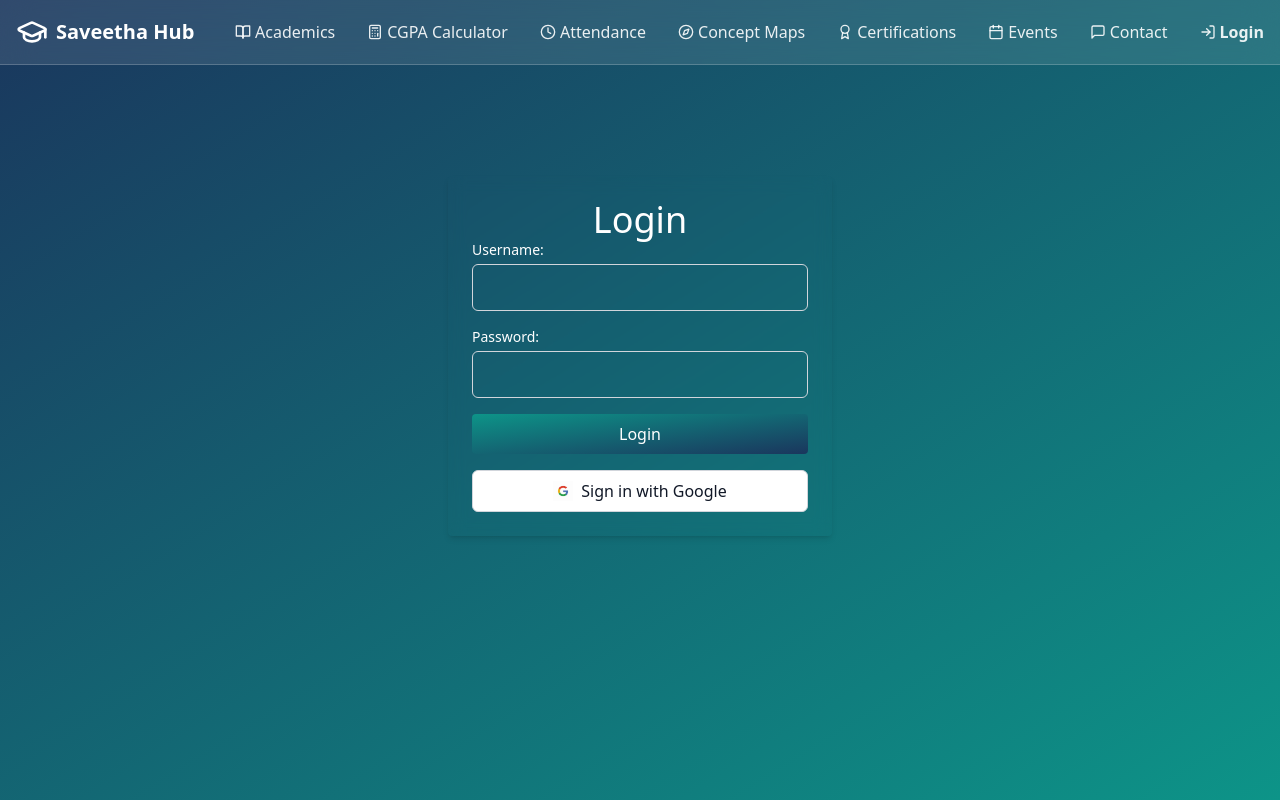
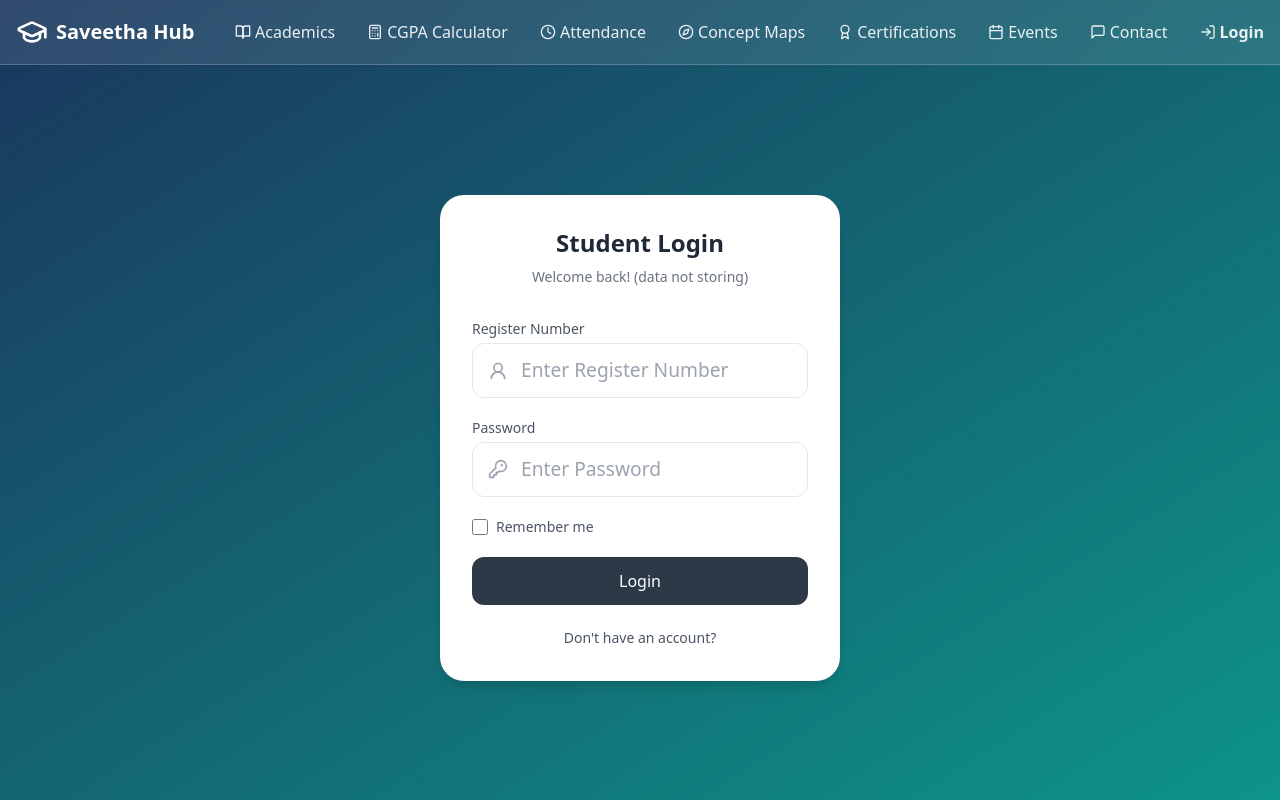
Before and after one commit to ComradeMohan/saveethahub, a React (Vite) app: page /login in a window 1280 px wide. Built offline with nearby package versions, Linux system fonts and the light colour scheme.

Commit message:
Update LoginPage.tsx

```diff
--- a/src/pages/LoginPage.tsx
+++ b/src/pages/LoginPage.tsx
@@ -1,19 +1,125 @@
-// src/pages/LoginPage.tsx
-
-import React from 'react';
-import LoginForm from '../components/LoginForm';
+import React, { useState } from 'react';
+import { UserRound, KeyRound } from 'lucide-react';
+import { useNavigate } from 'react-router-dom';
 
 interface Props {
-    setUser: (user: { username: string }) => void; // Define the prop type
+    setUser: (user: { username: string }) => void; // Function to set user in parent component
 }
 
-const LoginPage: React.FC<Props> = ({ setUser }) => {
+const Login: React.FC<Props> = ({ setUser }) => {
+    const navigate = useNavigate();
+    const [formData, setFormData] = useState({
+        registerNumber: '',
+        password: '',
+        rememberMe: false
+    });
+
+    const handleSubmit = (event: React.FormEvent) => {
+        event.preventDefault();
+
+        // **No Authentication Check** - Directly set the user
+        setUser({ username: formData.registerNumber });  // Set the user with registration number
+
+        // Clear inputs after submission
+        setFormData({
+            registerNumber: '',
+            password: '',
+            rememberMe: false
+        });
+
+        // Navigate to the home page
+        navigate('/home'); // Redirect to home page
+
+    };
+
+    const handleInputChange = (e: React.ChangeEvent<HTMLInputElement>) => {
+        const value = e.target.type === 'checkbox' ? e.target.checked : e.target.value;
+        setFormData({
+            ...formData,
+            [e.target.name]: value
+        });
+    };
+
     return (
-        <div className="mx-auto mt-24 flex justify-center">
+        <div className="min-h-[89.5vh]  flex flex-col items-center justify-center ">
+            <div className="w-full max-w-[400px] bg-white rounded-3xl shadow-lg p-8">
+                <div className="text-center mb-8">
+                    <h1 className="text-2xl font-semibold text-gray-800 mb-2">Student Login</h1>
+                    <p className="text-gray-500 text-sm">Welcome back! (data not storing)</p>
+                </div>
 
-            <LoginForm setUser={setUser} />
+                <form onSubmit={handleSubmit} className="space-y-5">
+                    <div>
+                        <label className="text-sm text-gray-600 mb-1 block">Register Number</label>
+                        <div className="relative">
+                            <div className="absolute inset-y-0 left-4 flex items-center pointer-events-none">
+                                <UserRound className="h-5 w-5 text-gray-400" />
+                            </div>
+                            <input
+                                type="text"
+                                name="registerNumber"
+                                value={formData.registerNumber}
+                                onChange={handleInputChange}
+                                className="w-full pl-12 pr-4 py-3 border border-gray-200 rounded-xl focus:ring-2 focus:ring-blue-100 focus:border-blue-400 outline-none transition-all"
+                                placeholder="Enter Register Number"
+                                required
+                            />
+                        </div>
+                    </div>
+
+                    <div>
+                        <label className="text-sm text-gray-600 mb-1 block">Password</label>
+                        <div className="relative">
+                            <div className="absolute inset-y-0 left-4 flex items-center pointer-events-none">
+                                <KeyRound className="h-5 w-5 text-gray-400" />
+                            </div>
+                            <input
+                                type="password"
+                                name="password"
+                                value={formData.password}
+                                onChange={handleInputChange}
+                                className="w-full pl-12 pr-4 py-3 border border-gray-200 rounded-xl focus:ring-2 focus:ring-blue-100 focus:border-blue-400 outline-none transition-all"
+                                placeholder="Enter Password"
+                                required
+                            />
+                        </div>
+                    </div>
+
+                    <div className="flex items-center">
+                        <input
+                            type="checkbox"
+                            id="rememberMe"
+                            name="rememberMe"
+                            checked={formData.rememberMe}
+                            onChange={handleInputChange}
+                            className="w-4 h-4 text-blue-500 border-gray-300 rounded focus:ring-blue-400"
+                        />
+                        <label htmlFor="rememberMe" className="ml-2 text-sm text-gray-600">
+                            Remember me
+                        </label>
+                    </div>
+
+                    <button
+                        type="submit"
+                        className="w-full bg-[#2c3a47] text-white py-3 rounded-xl hover:bg-[#34495e] transition-colors font-medium"
+                    >
+                        Login
+                    </button>
+
+                    <div className="text-center">
+                        <button
+                            type="button"
+                            onClick={() => navigate('/signup')}
+                            className="text-sm text-gray-600 hover:text-blue-500 transition-colors"
+                        >
+                            Don't have an account?
+                        </button>
+                    </div>
+                </form>
+            </div>
+
         </div>
     );
-};
+}
 
-export default LoginPage;
+export default Login;
```
